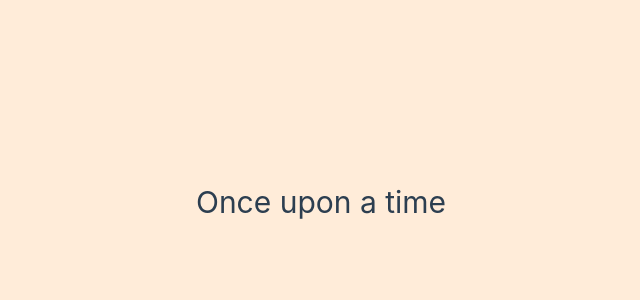
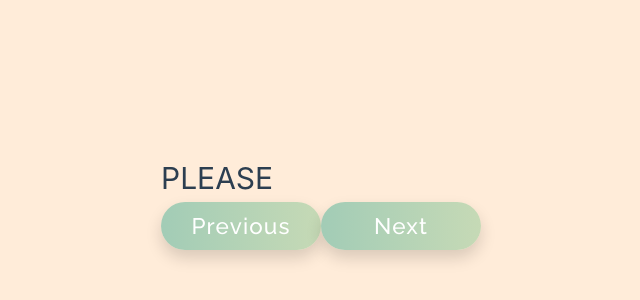
Before and after one commit to erinliu1/hackmit, a Vue app in the folder project/: page / in a window 1280 px wide. Shown: the part 198-498 px from the top of the page, without its empty margins (319-959 px from the left). Built offline with nearby package versions, Linux system fonts and the light colour scheme.

Commit message:
propified mainText

```diff
--- a/project/src/App.vue
+++ b/project/src/App.vue
@@ -1,7 +1,7 @@
 <script setup>
-import textbox from './components/page/text.vue'
+import mainPage from './components/page/page.vue'
 </script>
 
 <template>
-  <textbox />
+  <mainPage/>
 </template>
--- a/project/src/components/page/backwards.vue
+++ b/project/src/components/page/backwards.vue
@@ -26,7 +26,7 @@ button {
     font: 1.5em Raleway, sans-serif;
     -webkit-font-smoothing: antialiased;
     -moz-osx-font-smoothing: grayscale;
-    height: 5rem;
+    height: 3rem;
     letter-spacing: .05em;
     outline: none;
     -webkit-tap-highlight-color: transparent;
@@ -34,7 +34,7 @@ button {
     -moz-user-select: none;
     -ms-user-select: none;
     user-select: none;
-    width: 20rem;
+    width: 10rem;
 }
 
 button:hover {
--- a/project/src/components/page/forwards.vue
+++ b/project/src/components/page/forwards.vue
@@ -26,7 +26,7 @@ button {
     font: 1.5em Raleway, sans-serif;
     -webkit-font-smoothing: antialiased;
     -moz-osx-font-smoothing: grayscale;
-    height: 5rem;
+    height: 3rem;
     letter-spacing: .05em;
     outline: none;
     -webkit-tap-highlight-color: transparent;
@@ -34,7 +34,7 @@ button {
     -moz-user-select: none;
     -ms-user-select: none;
     user-select: none;
-    width: 20rem;
+    width: 10rem;
 }
 
 button:hover {
--- a/project/src/components/page/page.vue
+++ b/project/src/components/page/page.vue
@@ -1,4 +1,5 @@
 <template>
+  <textbox mainText="PLEASE" />
   <forwards />
   <back />
 </template>
@@ -7,10 +8,12 @@
 <script>
 import forwards from './forwards.vue'
 import back from './backwards.vue'
+import textbox from './text.vue'
 
 export default {
   name: "mainPage",
   components: {
+    textbox,
     forwards,
     back,
   }
--- a/project/src/components/page/text.vue
+++ b/project/src/components/page/text.vue
@@ -1,13 +1,14 @@
 <template>
     <div>
-        <h1>Once upon a time</h1>
+        <h1>{{ mainText }}</h1>
     </div>
 </template>
 
 <script>
 export default{
     name: "textbox",
-    components: {}
+    components: {},
+    props: ['mainText']
 }
 
 </script>
```
